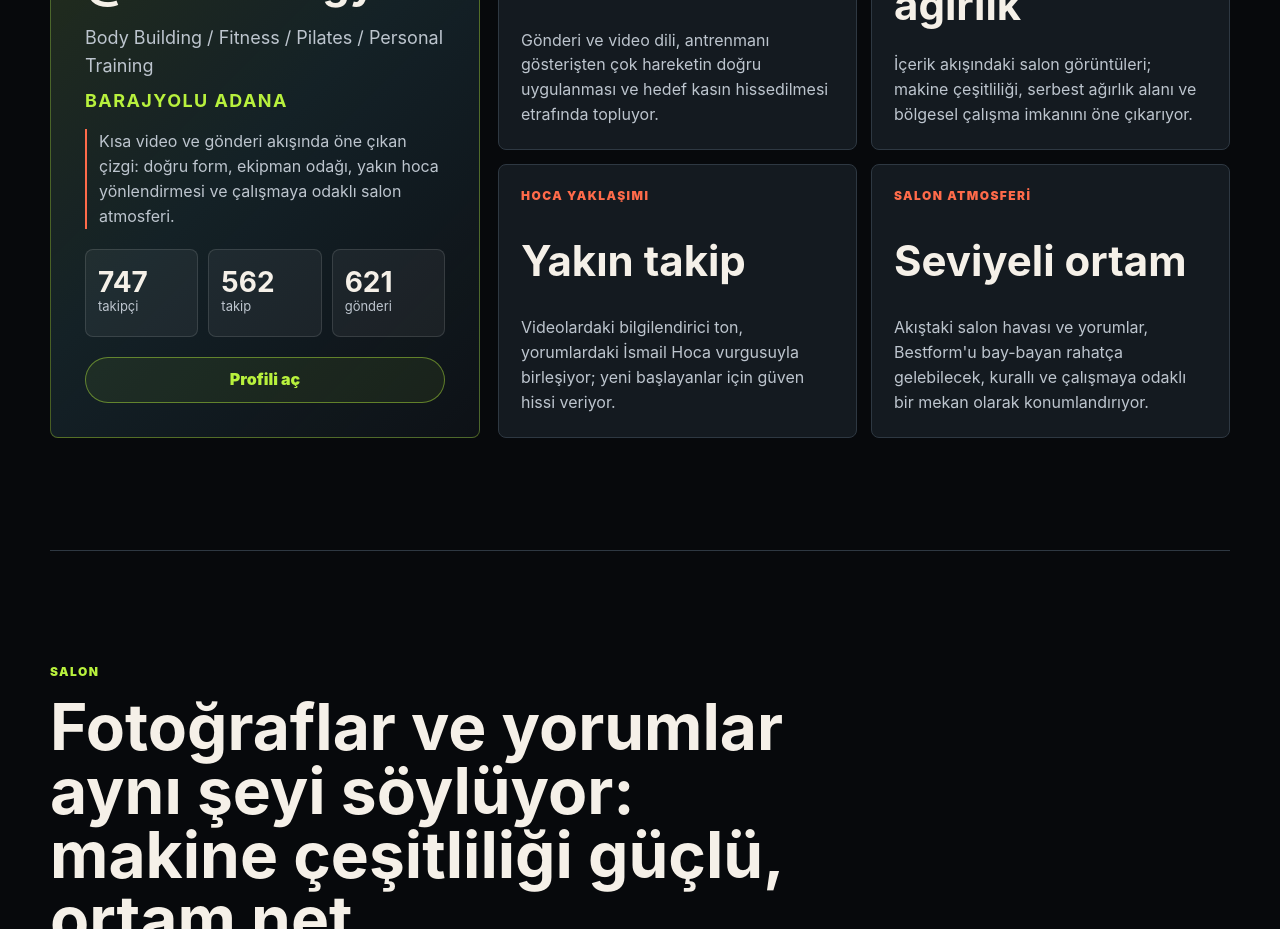
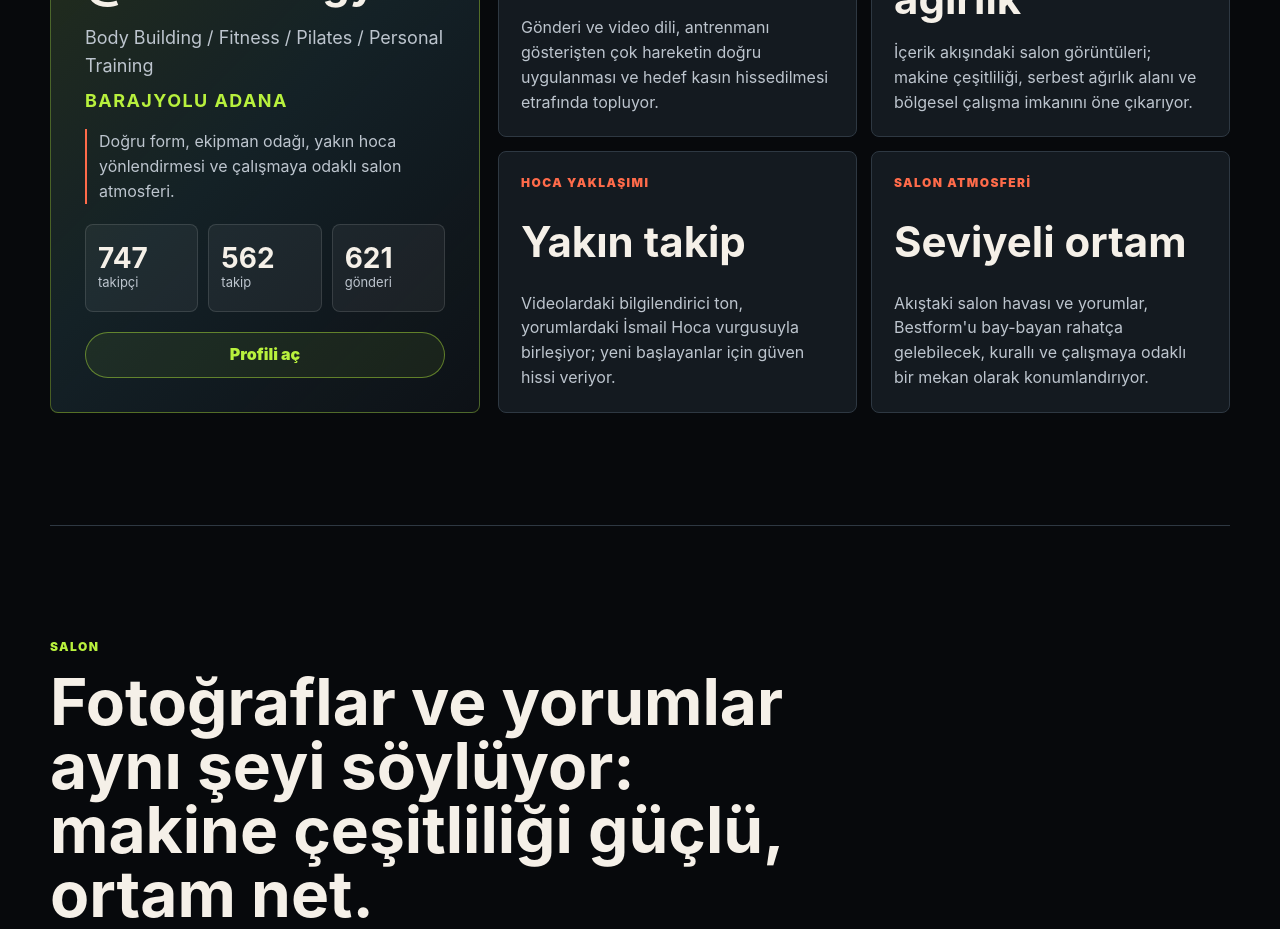
Before and after one commit to maliksrtl/BestForm-Gym, a Next.js app: page / in a window 1280 px wide. Shown: the part 1700-2629 px from the top of the page. Built offline with nearby package versions, Linux system fonts and the light colour scheme.

Commit message:
Shorten social section note

```diff
--- a/app/page.jsx
+++ b/app/page.jsx
@@ -350,7 +350,7 @@ export default function Home() {
             <strong>{profile.location}</strong>
           </p>
           <p className="socialNote">
-            Kısa video ve gönderi akışında öne çıkan çizgi: doğru form, ekipman odağı, yakın hoca yönlendirmesi ve çalışmaya odaklı salon atmosferi.
+            Doğru form, ekipman odağı, yakın hoca yönlendirmesi ve çalışmaya odaklı salon atmosferi.
           </p>
           <div className="profileStats" aria-label="Instagram profil istatistikleri">
             <span>
```
